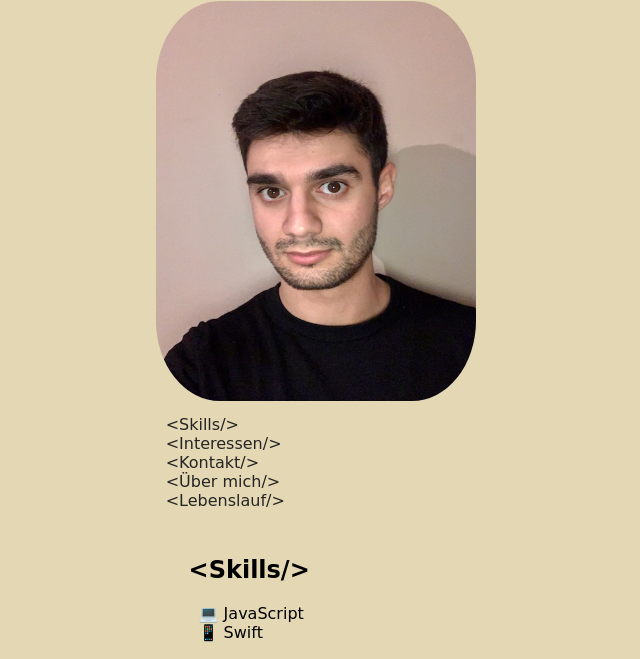
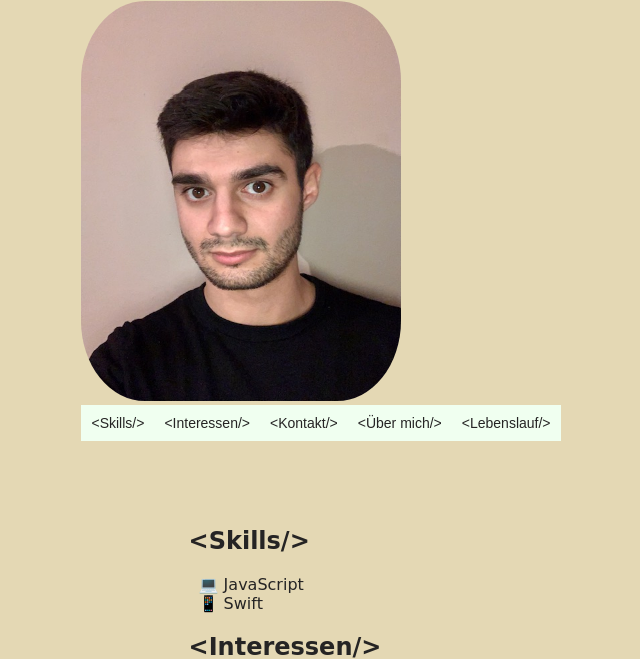
Before and after one commit to agonkarimani/personal-website, a plain HTML site: page personal-website.html in a window 1280 px wide. Shown: the part 88-747 px from the top of the page, without its empty margins (319-959 px from the left). Drawn offline with Linux system fonts and the light colour scheme; a web font is replaced by a local one.

Commit message:
Add to site

```diff
--- a/personal-website.html
+++ b/personal-website.html
@@ -19,13 +19,14 @@
       <picture>
         <img src="/images/IMG_0002.jpg" alt="Agon Karimani" />
       </picture>
-      <nav class="menu">
-        <ul>
-          <li><a href="#skills">&lt;Skills/&gt;</a></li>
-          <li><a href="#interessen">&lt;Interessen/&gt;</a></li>
-          <li><a href="#kontakt">&lt;Kontakt/&gt;</a></li>
-          <li><a href="#ueber">&lt;Über mich/&gt;</a></li>
-          <li><a href="#lebenslauf">&lt;Lebenslauf/&gt;</a></li>
+
+      <nav>
+        <ul class="menu">
+          <li class="fles flex 1"><a href="#skills">&lt;Skills/&gt;</a></li>
+          <li class="fles flex 2"><a href="#interessen">&lt;Interessen/&gt;</a></li>
+          <li class="fles flex 3"><a href="#kontakt">&lt;Kontakt/&gt;</a></li>
+          <li class="fles flex 4"><a href="#ueber">&lt;Über mich/&gt;</a></li>
+          <li class="fles flex 5"><a href="#lebenslauf">&lt;Lebenslauf/&gt;</a></li>
         </ul>
       </nav>
     </header>
--- a/styles.css
+++ b/styles.css
@@ -4,6 +4,7 @@
 
 body {
   background-color: #e4d8b4;
+  color: rgb(37, 36, 36);
   font-family: 'Zilla Slab Highlight', cursive;
   font-size: 118, 8%;
   line-height: 1, 4;
@@ -11,7 +12,6 @@ body {
   grid-gap: 1em;
   grid-template-rows: auto auto 1fr auto;
   min-height: 100vh;
-}
 }
 
 input,
@@ -26,16 +26,10 @@ textarea {
   text-align: justify;
 }
 
-.heading{
+.heading {
   margin-left: auto;
   margin-right: auto;
   text-align: center;
-}
-
-.menu {
-  display: grid;
-  margin-left: auto;
-  margin-right: auto;
 }
 
 ul {
@@ -84,3 +78,73 @@ img {
   object-fit: cover;
   height: 16px;
 }
+
+.menu {
+  font-family: arial, sans-serif;
+  margin: 0;
+  padding: 0;
+  list-style-type: none;
+  display: flex;
+  flex-wrap: wrap;
+}
+
+.flex {
+  background: #f0fff0;
+  padding: 10px;
+  margin-bottom: 50px;
+  color: rgb(37, 36, 36);
+  font-size: 14px;
+  text-align: center;
+  position: relative;
+}
+
+.flex:after {
+  position: absolute;
+  z-index: 1;
+  left: 0;
+  top: 100%;
+  margin-top: 10px;
+  width: 100%;
+  color: #333;
+  font-size: 12px;
+}
+
+.flex1 {
+  flex-basis: auto;
+}
+
+.flex1:after {
+  content: 'auto';
+}
+
+.flex2 {
+  flex-basis: max-content;
+}
+
+.flex2:after {
+  content: 'max-content';
+}
+
+.flex3 {
+  flex-basis: min-content;
+}
+
+.flex3:after {
+  content: 'min-content';
+}
+
+.flex4 {
+  flex-basis: fit-content;
+}
+
+.flex4:after {
+  content: 'fit-content';
+}
+
+.flex5 {
+  flex-basis: content;
+}
+
+.flex5:after {
+  content: 'content';
+}
```
Lines whose indentation alone changed are shown as unchanged.
